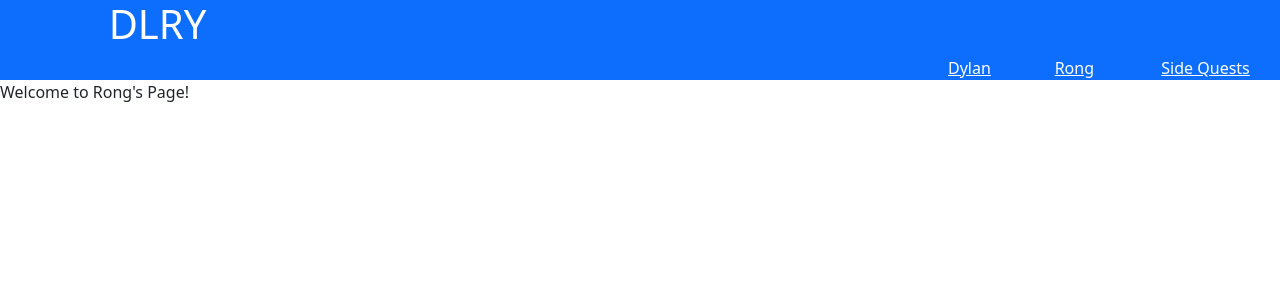
After one commit to Rongfengye/DLRY, a Django app: page /DLRY/rong_page in a window 1280 px wide. The commit adds this page. Shown: the top 300 px of the page. Run offline with Django 4.2, Linux system fonts and the light colour scheme.

Commit message:
Setup routing navigation header

```diff
--- a/DLRY/templates/DLRY/navigation.html
+++ b/DLRY/templates/DLRY/navigation.html
@@ -4,7 +4,15 @@
 
     <div class="row">
         <div class="col-md-9"></div>
-        <p>hi</p>
+        <a href="{% url 'dylan' %}" id="id_nav_global_stream" class="col-md-1 text-white" style="padding: 0 0 0 0;">
+            Dylan
+        </a>
+        <a href="{% url 'rong' %}" id="id_nav_follower_stream" class="col-md-1 text-white" style="padding: 0 0 0 0;">
+            Rong
+        </a>
+        <a href="{% url 'sidequests' %}" id="id_nav_logout" class="col-md-1 text-white" style="padding: 0 0 0 0;">
+            Side Quests
+        </a>
 
     </div>
 {% endblock %}
--- /dev/null
+++ b/DLRY/templates/DLRY/rong_page.html
@@ -0,0 +1,7 @@
+{% extends "DLRY/navigation.html" %}
+
+{% block content %}
+
+<p>Welcome to Rong's Page!</p>
+
+{% endblock %}
--- a/DLRY/urls.py
+++ b/DLRY/urls.py
@@ -4,5 +4,8 @@ from django.urls import path, include
 from DLRY import views
 
 urlpatterns = [
-    path('', views.home_page, name='home')
+    path('', views.home_page, name='home'),
+    path('dylan_page', views.dylan_page, name='dylan'),
+    path('rong_page', views.rong_page, name='rong'),
+    path('side_quests', views.side_quests, name='sidequests'),
 ]
--- a/DLRY/views.py
+++ b/DLRY/views.py
@@ -14,3 +14,15 @@ from django.utils import timezone
 def home_page(request):
     context = dict()
     return render(request, 'DLRY/home_page.html', context)
+
+def dylan_page(request):
+    context = dict()
+    return render(request, 'DLRY/dylan_page.html', context)
+
+def rong_page(request):
+    context = dict()
+    return render(request, 'DLRY/rong_page.html', context)
+
+def side_quests(request):
+    context = dict()
+    return render(request, 'DLRY/side_quests.html', context)
```
Also changed, not shown: DLRY/templates/DLRY/dylan_page.html (added, +8 -0 lines), DLRY/templates/DLRY/side_quests.html (added, +8 -0 lines).
